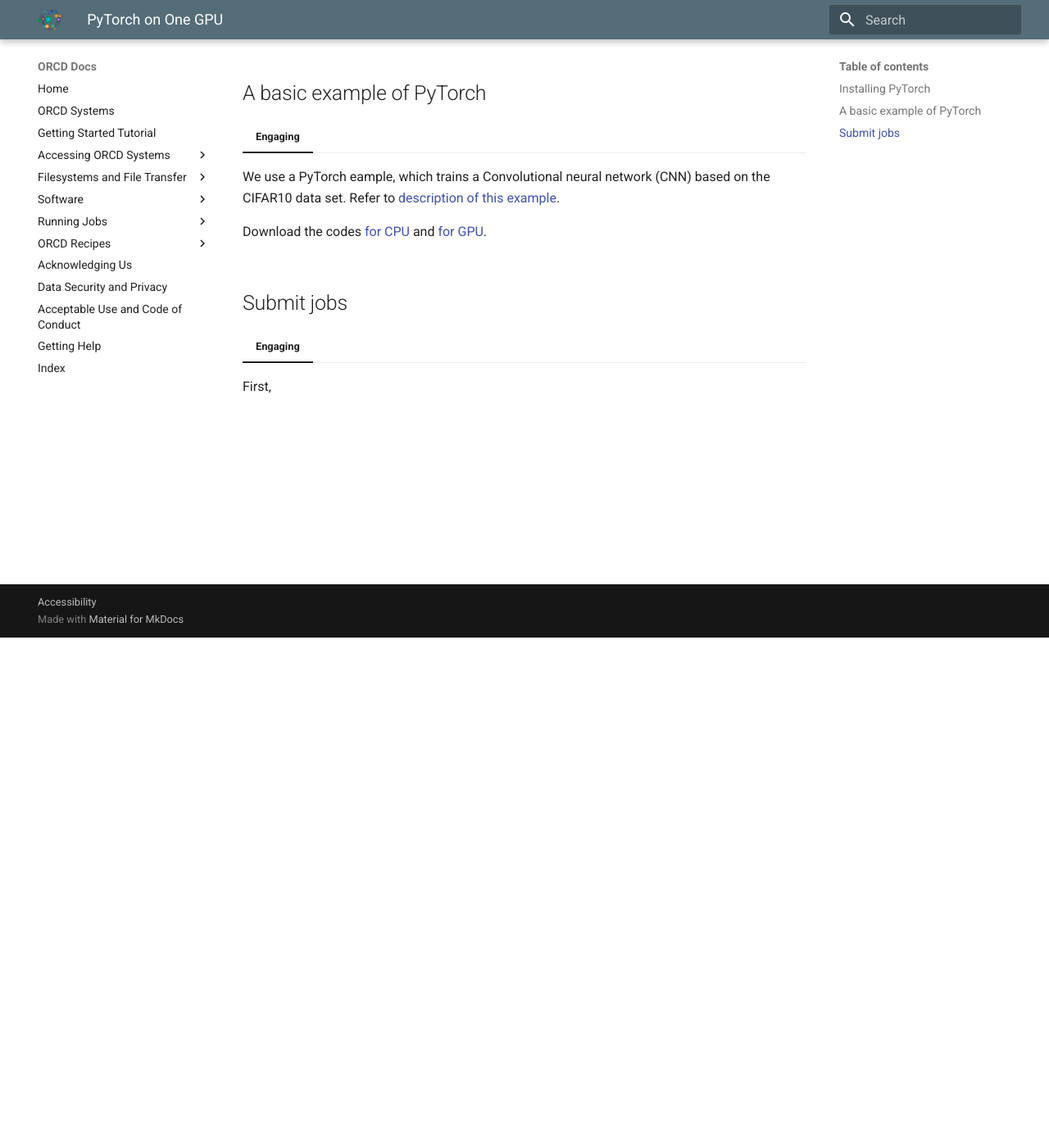
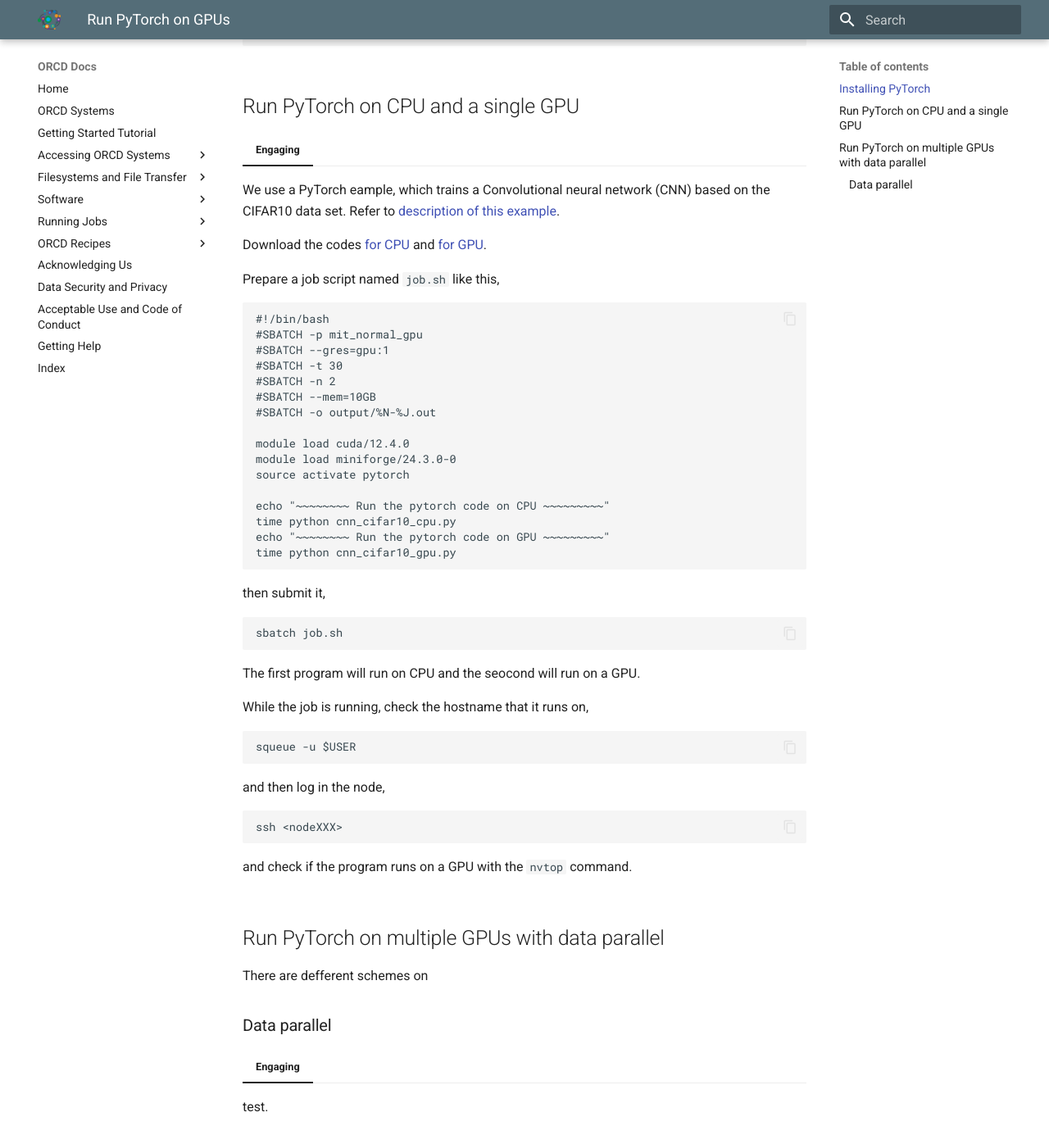
Before and after one commit to mit-orcd/orcd-docs-edit, an MkDocs documentation site: the page built from docs/recipes/torch-gpu/torch-1gpu.md, in a window 1280 px wide and 1400 px high, scrolled down 622 px. Shown: the top 1396 px of the window at 82% size. Built offline with MkDocs 1.6.1 and Material for MkDocs 9.7.7, drawn with Linux system fonts in a browser that asks for light colours; some of the changed text lies outside the part shown.

Commit message:
torch-gpu

````diff
--- a/docs/recipes/torch-gpu/torch-1gpu.md
+++ b/docs/recipes/torch-gpu/torch-1gpu.md
@@ -6,9 +6,11 @@
  - Howto Recipes
 ---
 
-# PyTorch on One GPU
+# Run PyTorch on GPUs
 
-PyTorch is a popular Python package for working on deep learning project. Deep leaning codes can be accelerated substantially on GPUs. This page shows a recipe to run a PyTorch code on a GPU.
+PyTorch is a popular Python package for working on deep learning project. Deep leaning codes can be accelerated substantially on GPUs.
+
+This page shows recipes to run PyTorch codes on CPU, a single GPU and multiple GPUs.
 
 
 ## Installing PyTorch
@@ -26,7 +28,7 @@
      conda install pytorch==2.5.1 torchvision==0.20.1 torchaudio==2.5.1 pytorch-cuda=12.4 -c pytorch -c nvidia
      ```
 
-## A basic example of PyTorch
+## Run PyTorch on CPU and a single GPU
 
 === "Engaging"
 
@@ -34,9 +36,45 @@
 
      Download the codes [for CPU](./codes/cnn_cifar10_cpu.py) and [for GPU](./codes/cnn_cifar10_gpu.py).
 
+     Prepare a job script named `job.sh` like this,
+     ```
+     #!/bin/bash
+     #SBATCH -p mit_normal_gpu
+     #SBATCH --gres=gpu:1
+     #SBATCH -t 30
+     #SBATCH -n 2
+     #SBATCH --mem=10GB
+     #SBATCH -o output/%N-%J.out
 
-## Submit jobs
+     module load cuda/12.4.0
+     module load miniforge/24.3.0-0
+     source activate pytorch
 
+     echo "~~~~~~~~ Run the pytorch code on CPU ~~~~~~~~~"
+     time python cnn_cifar10_cpu.py
+     echo "~~~~~~~~ Run the pytorch code on GPU ~~~~~~~~~"
+     time python cnn_cifar10_gpu.py
+     ```
+     then submit it,
+     ```
+     sbatch job.sh
+     ```
+     The first program will run on CPU and the seocond will run on a GPU.
+
+     While the job is running, check the hostname that it runs on,
+     ```
+     squeue -u $USER
+     ```
+     and then log in the node,
+     ```
+     ssh <nodeXXX>
+     ```
+     and check if the program runs on a GPU with the `nvtop` command.
+
+## Run PyTorch on multiple GPUs with data parallel
+
+There are defferent schemes on
+
+### Data parallel
 === "Engaging"
-
-     First,
+    test.
````
